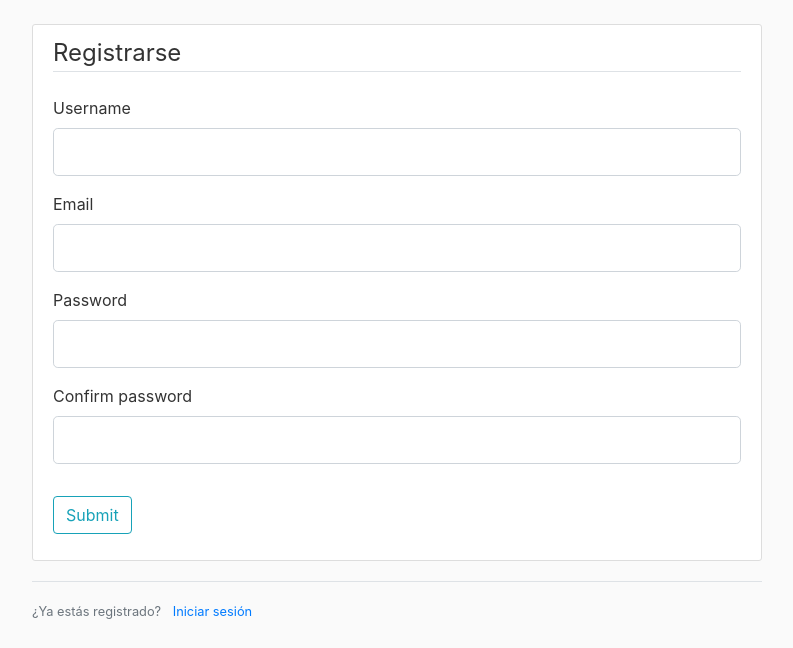
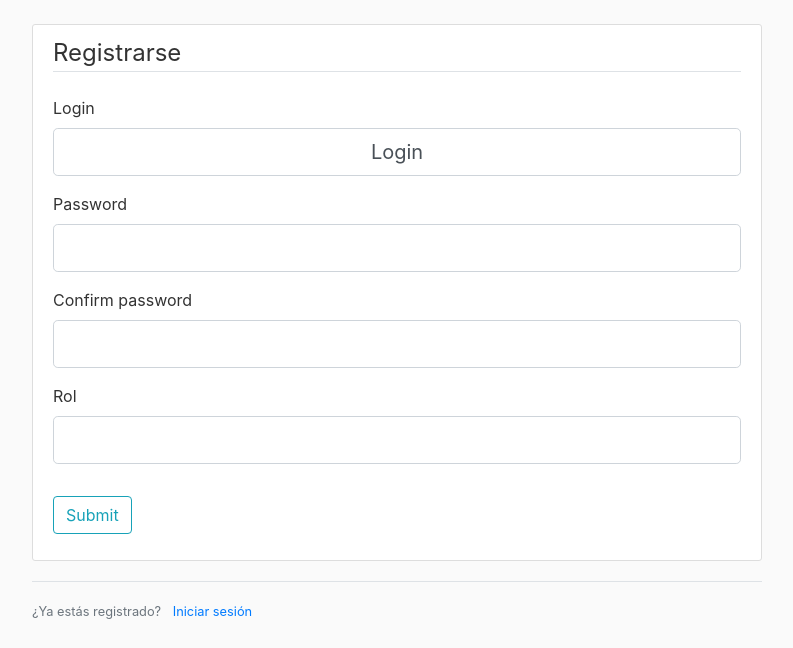
Before and after one commit to daviddlaiton/HerramientaTomaDecisiones, a Flask app: template Herramienta/templates/register.html in a window 1280 px wide. Shown: the part 56-704 px from the top of the page, without its empty margins (53-846 px from the left). Run offline with Flask 2, Linux system fonts and the light colour scheme; the template is opened without the code that fills it: most values are stand-ins (such as "Sample title", 1, 10 or a date in 2020); form fields are guessed from the names that the template uses; some libraries are stand-ins or nearby versions.

Commit message:
Register form updated with Rol

```diff
--- a/Herramienta/models.py
+++ b/Herramienta/models.py
@@ -49,7 +49,7 @@ class Usuario(db.Model, UserMixin):
         return User.query.get(user_id)
 
     def __repr__(self):
-        return f"User('{self.login}')"
+        return f"User('{self.login}','{self.rol_id}')"
 
 
 class Estudiante(db.Model):
@@ -74,6 +74,9 @@ class Curso(db.Model):
     nombre = db.Column(db.String(50), nullable=False)
     semestres = db.relationship("Semestre", backref="curso")
     usuarios = db.relationship("Usuario", backref="curso")
+
+    def __repr__(self):
+        return f"Estudiante('{self.nombre}')"
 
 
 class Semestre(db.Model):
--- a/Herramienta/templates/layout.html
+++ b/Herramienta/templates/layout.html
@@ -34,11 +34,11 @@
                     <!-- Navbar Right Side -->
                     <div class="navbar-nav">
                         {% if current_user.is_authenticated %}
-                            <p class="nav-item nav-link">Hola {{ current_user.username }}</p>
-                            <a class="nav-item nav-link" href="{{ url_for('users.logout') }}">Logout</a>
+                        <p class="nav-item nav-link">Hola {{ current_user.username }}</p>
+                        <a class="nav-item nav-link" href="{{ url_for('users.logout') }}">Logout</a>
                         {% else %}
-                            <a class="nav-item nav-link" href="{{ url_for('users.login') }}">Iniciar sesión</a>
-                            <a class="nav-item nav-link" href="{{ url_for('users.register') }}">Registrarse</a>
+                        <a class="nav-item nav-link" href="{{ url_for('users.login') }}">Iniciar sesión</a>
+                        <a class="nav-item nav-link" href="{{ url_for('users.register') }}">Registrarse</a>
                         {% endif %}
                     </div>
                 </div>
@@ -71,6 +71,7 @@
     <script src="https://stackpath.bootstrapcdn.com/bootstrap/4.3.1/js/bootstrap.min.js"
         integrity="sha384-JjSmVgyd0p3pXB1rRibZUAYoIIy6OrQ6VrjIEaFf/nJGzIxFDsf4x0xIM+B07jRM"
         crossorigin="anonymous"></script>
+    <script src="https://ajax.googleapis.com/ajax/libs/jquery/3.4.1/jquery.min.js"></script>
 </body>
 
 </html>
--- a/Herramienta/templates/register.html
+++ b/Herramienta/templates/register.html
@@ -7,32 +7,19 @@
         <fieldset class="form-group">
             <legend class="border-bottom mb-4">Registrarse</legend>
             <div class="form-group">
-                {{ form.username.label(class="form-control-label") }}
+                {{ form.login.label(class="form-control-label") }}
 
-                {% if form.username.errors %}
-                    {{ form.username(class="form-control form-control-lg is-invalid") }}
+                {% if form.login.errors %}
+                    {{ form.login(class="form-control form-control-lg is-invalid") }}
                     <div class="invalid-feedbakc">
-                        {% for error in form.username.errors%}
+                        {% for error in form.login.errors%}
                         <span>{{ error }}</span>
                         {% endfor %}
                     </div>
                 {% else %}
-                    {{ form.username(class="form-control form-control-lg") }}
+                    {{ form.login(class="form-control form-control-lg") }}
                 {% endif %}
 
-            </div>
-            <div class="form-group">
-                {{ form.email.label(class="form-control-label") }}
-                {% if form.email.errors %}
-                    {{ form.email(class="form-control form-control-lg is-invalid") }}
-                    <div class="invalid-feedbakc">
-                        {% for error in form.email.errors%}
-                        <span>{{ error }}</span>
-                        {% endfor %}
-                    </div>
-                {% else %}
-                    {{ form.email(class="form-control form-control-lg") }}
-                {% endif %}
             </div>
             <div class="form-group">
                 {{ form.password.label(class="form-control-label") }}
@@ -60,6 +47,20 @@
                     {{ form.confirm_password(class="form-control form-control-lg") }}
                 {% endif %}
             </div>
+            <div class="form-group">
+                {{ form.rol.label(class="form-control-label") }}
+                {% if form.rol.errors %}
+                    {{ form.rol(class="form-control form-control-lg is-invalid") }}
+                    <div class="invalid-feedbakc">
+                        {% for error in form.rol.errors%}
+                        <span>{{ error }}</span>
+                        {% endfor %}
+                    </div>
+                {% else %}
+                <br>
+                    {{ form.rol(size=1, maxlength=50,class="form-control form-control-lg") }}
+                {% endif %}
+            </div>
         </fieldset>
         <div class="form-group">
             {{ form.submit(class="btn btn-outline-info")}}
--- a/Herramienta/users/routes.py
+++ b/Herramienta/users/routes.py
@@ -3,6 +3,7 @@ from flask_login import login_user, current_user, logout_user, login_required
 from Herramienta import db, bcrypt
 from Herramienta.models import Usuario
 from Herramienta.users.forms import RegistrationForm, LoginForm, RequestResetForm, ResetPasswordForm
+import sys
 
 users = Blueprint("users", __name__)
 
@@ -13,7 +14,8 @@ def register():
     form = RegistrationForm()
     if form.validate_on_submit():
         hashed_password = bcrypt.generate_password_hash(form.password.data).decode("utf-8")
-        user = User(username=form.username.data, email=form.email.data, password=hashed_password)
+        rol_id_int = int(form.rol.data)
+        user = Usuario(login=form.login.data, password=hashed_password, rol_id= rol_id_int, curso_id= 1)
         db.session.add(user)
         db.session.commit()
         flash(f"Registrado exitosamente", "success")
@@ -26,7 +28,7 @@ def login():
         return redirect(url_for("main.home"))
     form = LoginForm()
     if form.validate_on_submit():
-        user = User.query.filter_by(email=form.email.data).first()
+        user = Usuario.query.filter_by(login=form.login.data).first()
         if user and bcrypt.check_password_hash(user.password, form.password.data):
             login_user(user, remember=form.remember.data)
             next_page = request.args.get("next")
```
Also changed, not shown: Herramienta/templates/login.html (+5 -5 lines), Herramienta/users/forms.py (+23 -13 lines), Herramienta/site.db.
